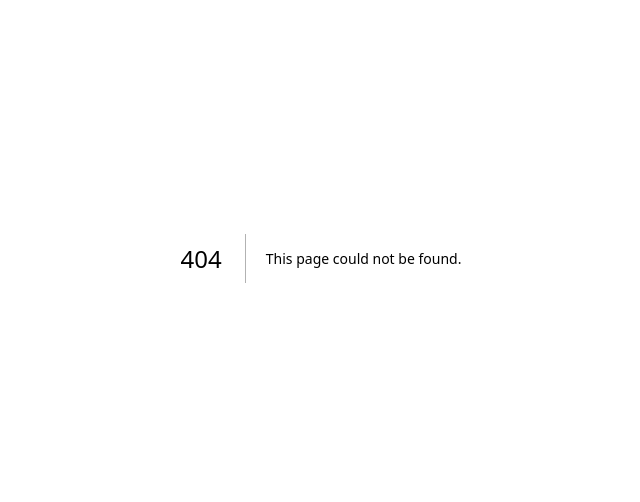
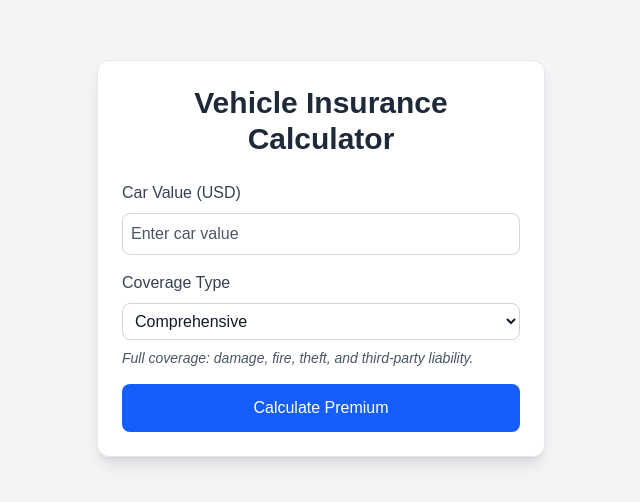
Before and after one commit to Caleb-Kiune/insurance-calculator, a Next.js app: page /calculator in a window 1280 px wide. Before the commit this address had no page. Shown: the part 142-644 px from the top of the page, without its empty margins (319-959 px from the left). Built offline with nearby package versions, Linux system fonts and the light colour scheme.

Commit message:
feat: add insurance premium calculator UI with coverage options and premium breakdown

```diff
--- /dev/null
+++ b/src/app/calculator/page.tsx
@@ -0,0 +1,106 @@
+"use client";
+
+import { useState } from "react";
+
+export default function CalculatorPage() {
+  const [carValue, setCarValue] = useState<number | "">("");
+  const [coverageType, setCoverageType] = useState("comprehensive");
+  const [premium, setPremium] = useState<number | null>(null);
+  const [rate, setRate] = useState<number | null>(null);
+
+  const calculatePremium = () => {
+    if (carValue === "" || carValue <= 0) {
+      setPremium(null);
+      setRate(null);
+      return;
+    }
+
+    let selectedRate = 0;
+
+    if (coverageType === "comprehensive") selectedRate = 0.05;
+    else if (coverageType === "third-party") selectedRate = 0.02;
+    else if (coverageType === "fire-theft") selectedRate = 0.03;
+
+    setRate(selectedRate);
+    setPremium(carValue * selectedRate);
+  };
+
+  // Descriptions for coverage options
+  const coverageDescriptions: Record<string, string> = {
+    comprehensive: "Full coverage: damage, fire, theft, and third-party liability.",
+    "third-party": "Covers only damage or injury you cause to others.",
+    "fire-theft": "Covers fire damage and theft, not collision or third-party.",
+  };
+
+  return (
+    <div className="min-h-screen bg-gray-100 flex items-center justify-center p-6">
+      <div className="w-full max-w-md bg-white shadow-lg rounded-xl p-6 border border-gray-200">
+        <h1 className="text-3xl font-bold mb-6 text-center text-gray-800">
+          Vehicle Insurance Calculator
+        </h1>
+
+        {/* Car Value Input */}
+        <div className="mb-4">
+          <label className="block mb-2 font-medium text-gray-700">
+            Car Value (USD)
+          </label>
+          <input
+            type="number"
+            value={carValue}
+            onChange={(e) =>
+              setCarValue(e.target.value === "" ? "" : Number(e.target.value))
+            }
+            placeholder="Enter car value"
+            className="w-full border border-gray-300 rounded-lg p-2
+                       focus:ring-2 focus:ring-blue-500 focus:outline-none
+                       placeholder-gray-600 text-gray-900"
+          />
+        </div>
+
+        {/* Coverage Type Dropdown */}
+        <div className="mb-4">
+          <label className="block mb-2 font-medium text-gray-700">
+            Coverage Type
+          </label>
+          <select
+            value={coverageType}
+            onChange={(e) => setCoverageType(e.target.value)}
+            className="w-full border border-gray-300 rounded-lg p-2
+                       focus:ring-2 focus:ring-blue-500 focus:outline-none
+                       text-gray-900"
+          >
+            <option value="comprehensive">Comprehensive</option>
+            <option value="third-party">Third Party Only</option>
+            <option value="fire-theft">Fire & Theft</option>
+          </select>
+          <p className="mt-2 text-sm text-gray-600 italic">
+            {coverageDescriptions[coverageType]}
+          </p>
+        </div>
+
+        {/* Calculate Button */}
+        <button
+          onClick={calculatePremium}
+          className="w-full bg-blue-600 text-white font-medium p-3 rounded-lg
+                     hover:bg-blue-700 transition-colors"
+        >
+          Calculate Premium
+        </button>
+
+        {/* Result + Breakdown */}
+        {premium !== null && rate !== null && (
+          <div className="mt-6 bg-blue-50 p-4 rounded-lg border border-blue-200 text-center">
+            <p className="text-lg font-semibold text-gray-800 mb-2">
+              Estimated Premium:{" "}
+              <span className="text-green-600">${premium.toFixed(2)}</span>
+            </p>
+            <p className="text-sm text-gray-600">
+              Breakdown: Car Value (${carValue}) × Rate (
+              {(rate * 100).toFixed(1)}%)
+            </p>
+          </div>
+        )}
+      </div>
+    </div>
+  );
+}
```
